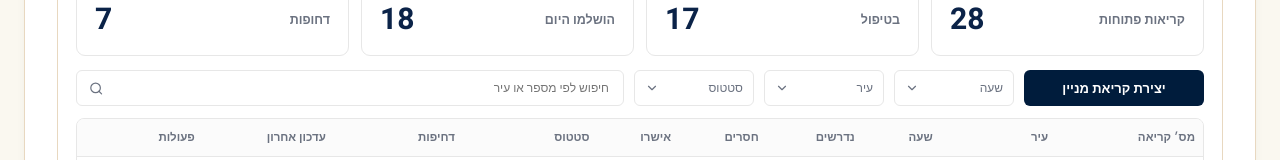
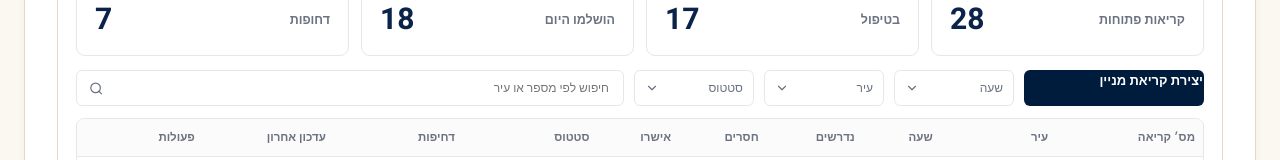
Before and after one commit to maloltzahi-byte/kaddishim-shell, a React (Vite) app: page /calls in a window 1280 px wide. Shown: the part 218-378 px from the top of the page. Built offline with nearby package versions, Linux system fonts and the light colour scheme.

Commit message:
Connect new call primary action

```diff
--- a/src/pages/CallsList.tsx
+++ b/src/pages/CallsList.tsx
@@ -48,7 +48,7 @@ const callsStats = [
 ]
 
 function FilterBar() {
-  return <div className="filter-bar"><Button>יצירת קריאת מניין</Button><SelectField value="שעה" /><SelectField value="עיר" /><SelectField value="סטטוס" /><SearchInput /></div>
+  return <div className="filter-bar"><Link className="btn btn-primary" to="/calls/new">יצירת קריאת מניין</Link><SelectField value="שעה" /><SelectField value="עיר" /><SelectField value="סטטוס" /><SearchInput /></div>
 }
 
 function CallsStats() {
```
